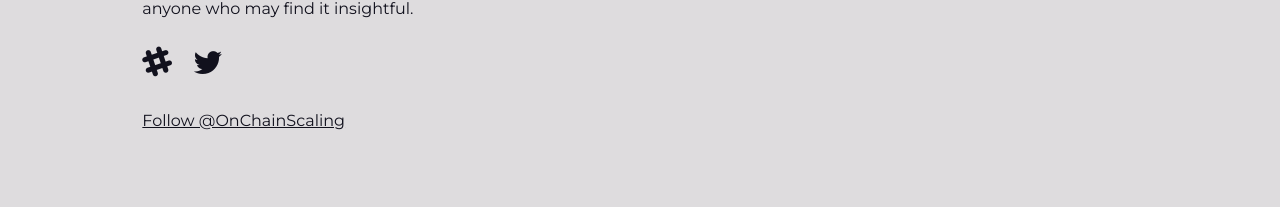
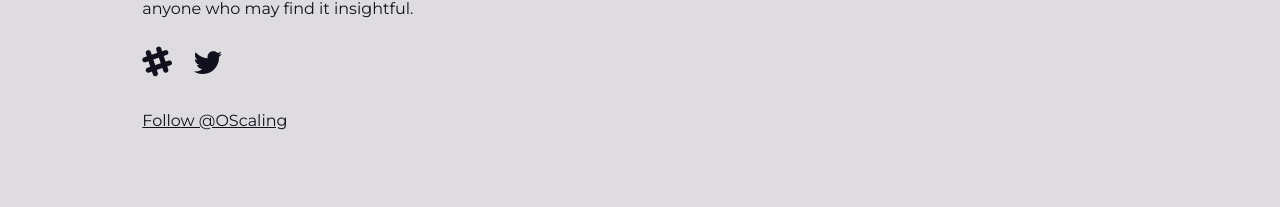
Before and after one commit to bitcoinclassic/onChain, a Jekyll site: the page built from index.html, in a window 1280 px wide. Shown: the part 1713-1920 px from the top of the page. Built offline with Jekyll 4.4.1, drawn with Linux system fonts in a browser that asks for light colours; nearby versions of some CDN libraries; comment, search, counter and statistics services are not loaded.

Commit message:
changed twitter to oscaling

```diff
--- a/_includes/footer.html
+++ b/_includes/footer.html
@@ -15,7 +15,7 @@
 
             <br><br>
 
-            <a href="https://twitter.com/OnChainScaling" class="twitter-follow-button" data-show-count="false" data-size="large" data-dnt="true">Follow @OnChainScaling</a>
+            <a href="https://twitter.com/OScaling" class="twitter-follow-button" data-show-count="false" data-size="large" data-dnt="true">Follow @OScaling</a>
             <script>!function(d,s,id){var js,fjs=d.getElementsByTagName(s)[0],p=/^http:/.test(d.location)?'http':'https';if(!d.getElementById(id)){js=d.createElement(s);js.id=id;js.src=p+'://platform.twitter.com/widgets.js';fjs.parentNode.insertBefore(js,fjs);}}(document, 'script', 'twitter-wjs');</script>
         </div>
     </section>
```
